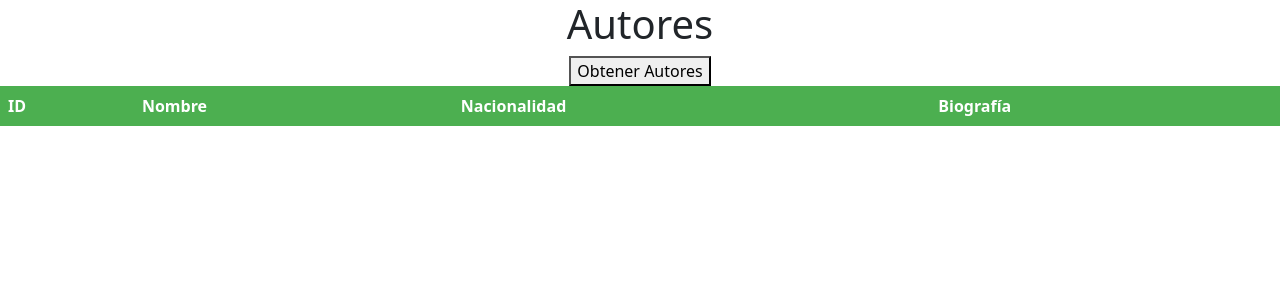
After one commit to Larar121801/BibliotecaV-AG_IA, a Flask app: template src/templates/CRUDs/autores/t_autores.html in a window 1280 px wide. The commit adds this page. Shown: the top 300 px of the page. Run offline with Flask 3, Linux system fonts and the light colour scheme; the template is opened without the code that fills it, so the values that code supplies are empty; some libraries are stand-ins or nearby versions.

Commit message:
Modificaciones2

```diff
--- a/src/app.py
+++ b/src/app.py
@@ -1,6 +1,5 @@
-from flask import Flask, render_template, request, redirect, url_for, flash
+from flask import Flask, render_template, request, redirect, url_for, flash, jsonify
 from flask_mysqldb import MySQL
-from flask_wtf.csrf import CSRFProtect
 from flask_login import LoginManager, login_user,logout_user, login_required
 
 from config import config
@@ -10,7 +9,7 @@ from models.entities.User import Usuarios
 
 app=Flask(__name__)
 
-csrf=CSRFProtect()
+
 
 db = MySQL(app)
 login_manager_app = LoginManager(app)
@@ -24,6 +23,8 @@ def load_user(id):
 def index():
     return redirect(url_for('login'))
 
+
+#  ENLACE AL LOGIN
 @app.route('/login', methods=['GET', 'POST'])
 def login():
     if request.method == 'POST':
@@ -42,29 +43,129 @@ def login():
     else:
         return render_template('auth/login.html')
 
+#   ENLACE A LOGOUT
+
 @app.route('/logout')
 def logout():
     logout_user()
     return redirect(url_for('login'))
 
 
+#   ENLACE A HOME
+
 @app.route('/home')
 def home():
     return render_template('auth/home.html')
+
+
+
+#   ENALCE A PROTECTED pagina de prueba que solo usuarios registrados podran entrar
+
 
 @app.route('/protected')
 @login_required
 def protected():
     return "<h1> Estas es una vista de preueba pero ambos sabemos que haremos de esta pagina </h1>"
 
+
+#   ENLACES DE ERRORES 401 Y 404
+
 def status_401(error):
     return redirect(url_for('login'))
 def status_404(error):
-    return "<h1> Pagina no encontrada </h1>"
+    return "<h1> Pagina no encontrada </h1>", 404
 
+
+# Secion de los CRUDS en teoria
+
+@app.route('/c_autores')
+def contacto():
+    return render_template('CRUDs/autores/t_autores.html')
+
+@app.route('/autores', methods=['GET'])
+def t_autores():
+    try:
+        cursor = db.connection.cursor()
+        # Si encuentras un error revisa los pasos que primero hiciste y como putas escribiste XD te odio
+        sql = "SELECT id, nombre, nacionalidad, biografia FROM autores"
+        cursor.execute(sql)
+        datos = cursor.fetchall()
+        autor=[]
+        for fila in datos:
+            autores={'id':fila[0], 'nombre':fila[1], 'nacionalidad':fila[2], 'biografia':[3]}
+            autor.append(autores)
+            #Aca transforma los parametros de los atributos que pusimos en un formato JSON
+        return jsonify({'autor': autor, 'mensaje': 'Misteriosamente funciona'})
+    except Exception as ex:
+        return jsonify({'mensaje': 'Error'})
+
+# OBTENER informacion de la tabla
+@app.route('/autores/<id>', methods=['GET'])
+def leer_autores(id):
+    try:
+        cursor = db.connection.cursor()
+        sql = "SELECT id, nombre, nacionalidad, biografia FROM autores WHERE id = '{0}'".format(id)
+        cursor.execute(sql)
+        datos = cursor.fetchone()
+        if datos != None:
+            autores = {'id': datos[0], 'nombre': datos[1], 'nacionalidad': datos[2], 'biografia': datos[3]}
+            return jsonify({'autores': autores, 'mensaje': "Milagrosametne funciona version GET"})
+        else:
+            return jsonify({'mensaje': "No funciona porque creo que hiciste algo mal revisa las 90 lineas de codigo para que sea un error ortografico"})
+    except Exception as ex:
+        return jsonify({'mensaje': "Np hay datos los cuales pedir dude"})
+
+# AGREGAR informacion a la tabla // como anecdota 1 si estas con sue'o no trates de resolver muchos porblemas jejeje y 2 el
+# CSRF bloquea OBVIAMENTE las peticiones POST XD
+@app.route('/autores', methods=['POST'])
+def p_autores():
+    try:
+        cursor = db.connection.cursor()
+        sql = """INSERT INTO autores(nombre, nacionalidad, biografia)
+        VALUES ('{0}', '{1}', '{2}')""".format(request.json['nombre'], request.json['nacionalidad'], request.json['biografia'])
+        cursor.execute(sql)
+        db.connection.commit()
+        return jsonify({'mensaje': "Milagrosametne funciona version POST"})
+    except Exception as ex:
+        return jsonify({'mensaje': "Esto no esta conectado a la BDA  aiuda"})
+
+
+
+# ACTUALIZAR los datos de la tabla
+@app.route('/autores/<id>', methods=['PUT'])
+def u_autores(id):
+    try:
+        cursor = db.connection.cursor()
+
+        sql = """UPDATE autores SET nombre = '{0}', nacionalidad = '{1}', biografia = '{2}'
+        WHERE id = '{3}'""".format(request.json['nombre'], request.json['nacionalidad'], request.json['biografia'], id)
+
+        cursor.execute(sql)
+        db.connection.commit()
+        return jsonify({'mensaje': "No se si funciona XD"})
+    except Exception as ex:
+        return jsonify({'mensaje': "Esto no esta con bda dude"})
+
+
+
+# DELETE eliminar XD nada mas que aportar
+@app.route('/autores/<id>', methods=['DELETE'])
+def d_autores(id):
+    try:
+        cursor = db.connection.cursor()
+        sql = "DELETE FROM autores WHERE id = '{0}'".format(id)
+        cursor.execute(sql)
+        db.connection.commit()
+        return jsonify({'mensaje': "Milogrosamente funciona version DELETE"})
+    except Exception as ex:
+        return jsonify({'mensaje': "No esta conectado a la base de datos XD"})
+
+
+
+
+# Configuraciones de la aplicacion de desarrollo
 if __name__ == '__main__':
     app.config.from_object(config['development'])
-    csrf.init_app(app)
     app.register_error_handler(401, status_401)
     app.register_error_handler(404, status_404)
     app.run()
--- /dev/null
+++ b/src/static/css/Cruds/t_autores.css
@@ -0,0 +1,15 @@
+table {
+    border-collapse: collapse;
+    width: 100%;
+  }
+  th, td {
+    text-align: left;
+    padding: 8px;
+  }
+  tr:nth-child(even) {
+    background-color: #f2f2f2;
+  }
+  th {
+    background-color: #4CAF50;
+    color: white;
+  }
--- /dev/null
+++ b/src/static/js/Cruds/t_autores.js
@@ -0,0 +1,25 @@
+function obtenerAutores() {
+    fetch('/autores')
+      .then(response => response.json())
+      .then(data => {
+        const tabla = document.getElementById('tabla-autores');
+        const tbody = tabla.getElementsByTagName('tbody')[0];
+        tbody.innerHTML = '';
+        data.autor.forEach(fila => {
+          const tr = document.createElement('tr');
+          const tdId = document.createElement('td');
+          tdId.innerText = fila.id;
+          const tdNombre = document.createElement('td');
+          tdNombre.innerText = fila.nombre;
+          const tdNacionalidad = document.createElement('td');
+          tdNacionalidad.innerText = fila.nacionalidad;
+          const tdBiografia = document.createElement('td');
+          tdBiografia.innerText = fila.biografia;
+          tr.appendChild(tdId);
+          tr.appendChild(tdNombre);
+          tr.appendChild(tdNacionalidad);
+          tr.appendChild(tdBiografia);
+          tbody.appendChild(tr);
+        });
+      });
+  }
--- /dev/null
+++ b/src/templates/CRUDs/autores/t_autores.html
@@ -0,0 +1,26 @@
+{% extends './layout.html' %}
+
+{% block title %} T_Autores {% endblock %}
+
+{% block body %}
+<link rel="stylesheet" href="{{ url_for('static', filename='css/Cruds/t_autores.css') }}">
+</head>
+<body>
+  <h1>Autores</h1>
+  <button onclick="obtenerAutores()">Obtener Autores</button>
+  <table id="tabla-autores">
+    <thead>
+      <tr>
+        <th>ID</th>
+        <th>Nombre</th>
+        <th>Nacionalidad</th>
+        <th>Biografía</th>
+      </tr>
+    </thead>
+    <tbody>
+    </tbody>
+  </table>
+  <script src="{{url_for('static', filename='js/Cruds/t_autores.js')}}"></script>
+</body>
+
+{%endblock%}
--- a/src/templates/auth/login.html
+++ b/src/templates/auth/login.html
@@ -28,8 +28,6 @@
 
       {% endwith %}
       <h1 class="h3 mb-3 fw-normal"> SpotiBook </h1>
-      <input type="hidden" name="csrf_token" value="{{ csrf_token() }}">
-
       <div class="form-floating">
         <input type="name" class="form-control" id="nombre" name="name" placeholder="Nombre">
         <label for="nombre"> Nombre </label>
```
